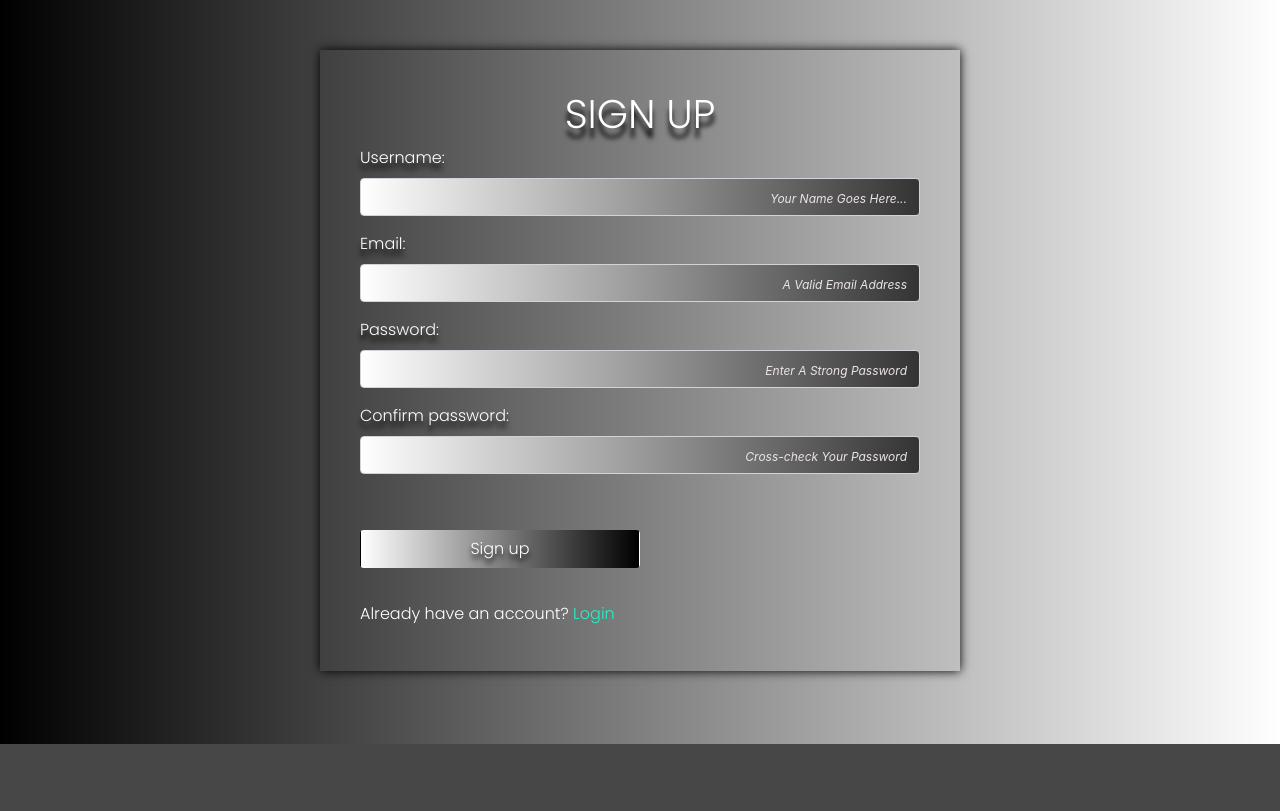
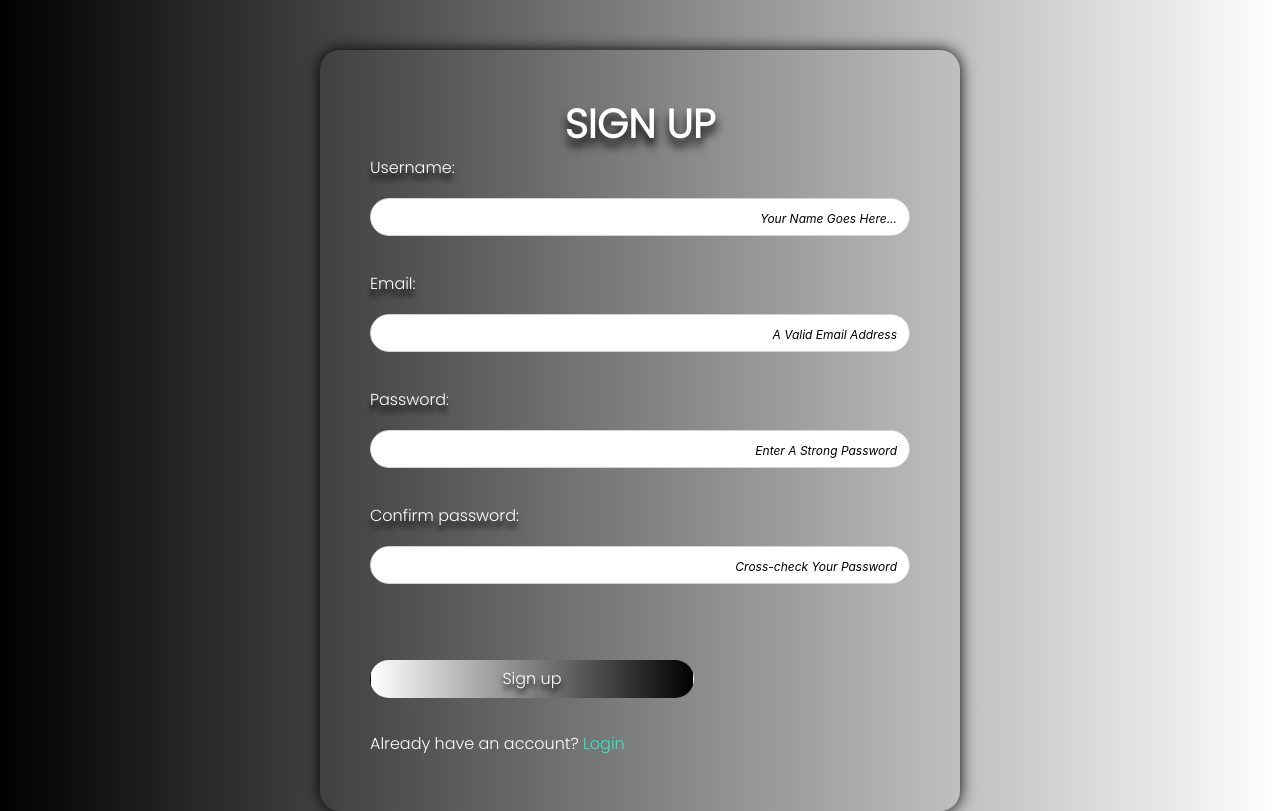
Before and after one commit to draciel58/Clonify, a Django app: page / in a window 1280 px wide. Shown: the part 56-867 px from the top of the page. Before the commit the page ends 800 px from the top, so only its background shows below. Run offline with Django 3.2, Linux system fonts and the light colour scheme; some libraries are stand-ins or nearby versions.

Commit message:
updated form layout

```diff
--- a/cloneit/cloneapp/templates/cloneapp/base.html
+++ b/cloneit/cloneapp/templates/cloneapp/base.html
@@ -37,18 +37,27 @@
     label{
       color:white;
       text-shadow: 0px 7px 5px black;
+padding-bottom: 10px;
     }
 
     ::placeholder{
-      color: rgb(236, 229, 229) !important;
+      color: black !important;
       font-size: 12px;
       font-style: oblique;
       font-family: -apple-system, BlinkMacSystemFont, 'Segoe UI', sans-serif;
       text-align: right;
     }
     :placeholder-shown{
-      background: linear-gradient(to right, white,rgb(53, 52, 52));
+      background: linear-gradient(to right,white,white);
     }
+
+    .user, .pass, .btn-primary, .mail, .confpass{
+	border-radius: 30px;
+    }
+
+   form p{
+	padding-bottom:20px;
+}
 
   </style>
 
--- a/cloneit/cloneapp/templates/cloneapp/signupuser.html
+++ b/cloneit/cloneapp/templates/cloneapp/signupuser.html
@@ -17,8 +17,9 @@
 		flex-direction: column;
 		width: 50%;
 		margin: 0 auto;
-		padding: 40px;
-		box-shadow: 0px 0px 10px black;
+		padding: 50px;
+		border-radius: 20px;
+		box-shadow: 0px 0px 15px black;
 	}
 	.btn-primary{
 		border-color: transparent !important;
@@ -26,7 +27,7 @@
 
 	.signup-button{
 		margin-top: 40px;
-		width:50%;
+		width:60%;
 		background:linear-gradient(to right,white, black) ;
 		color: white;
 		text-shadow: 0px 5px 5px black;
@@ -45,7 +46,8 @@
 	}
 	.signup-form-header{
 		color: white;
-		text-shadow: 0px 10px 5px black;
+		font-weight: bold;
+		text-shadow: 0px 8px 10px black;
 		text-align: center;
 	}
 
```
Also changed, not shown: cloneit/cloneapp/templates/cloneapp/loginuser.html (+5 -3 lines).
